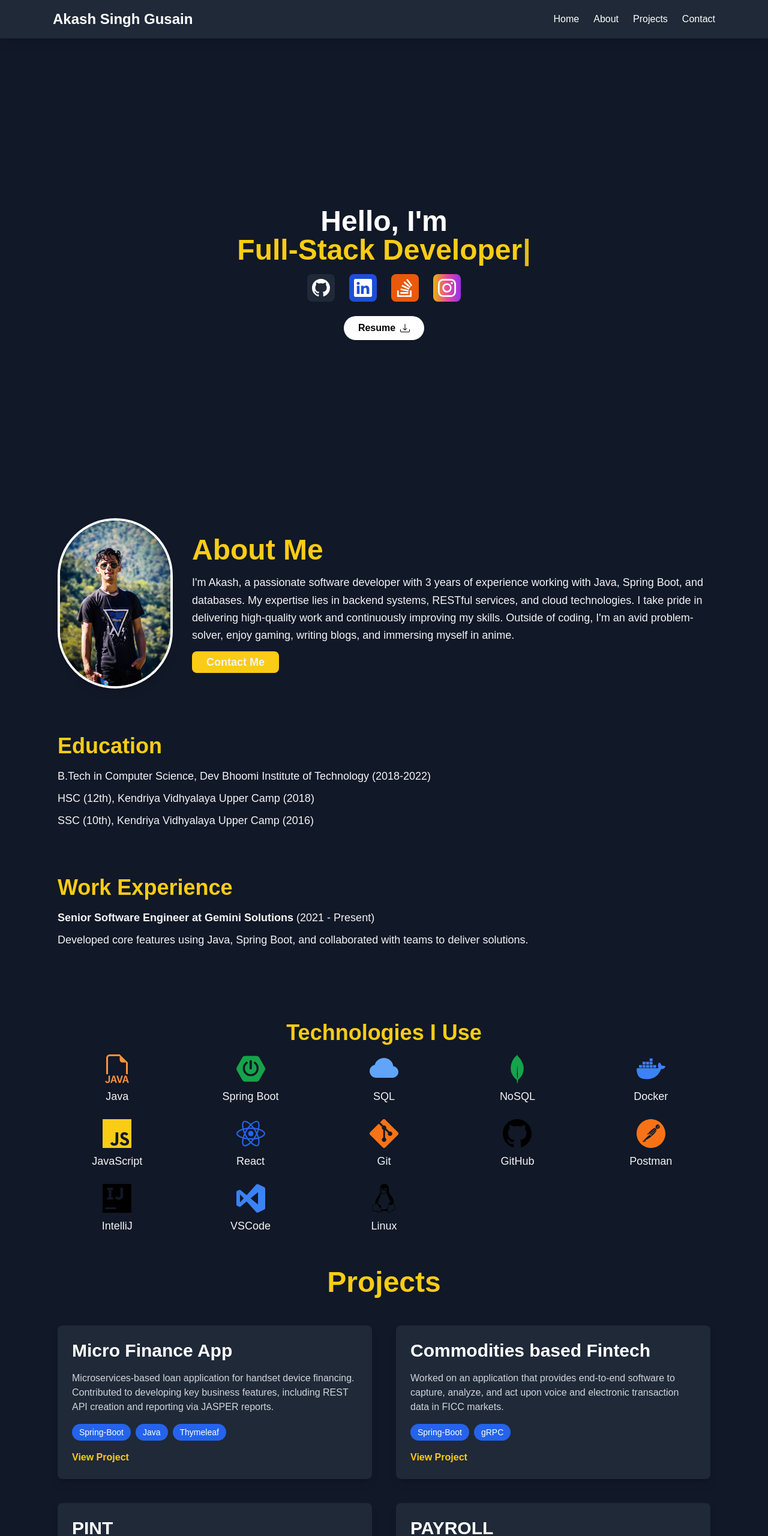
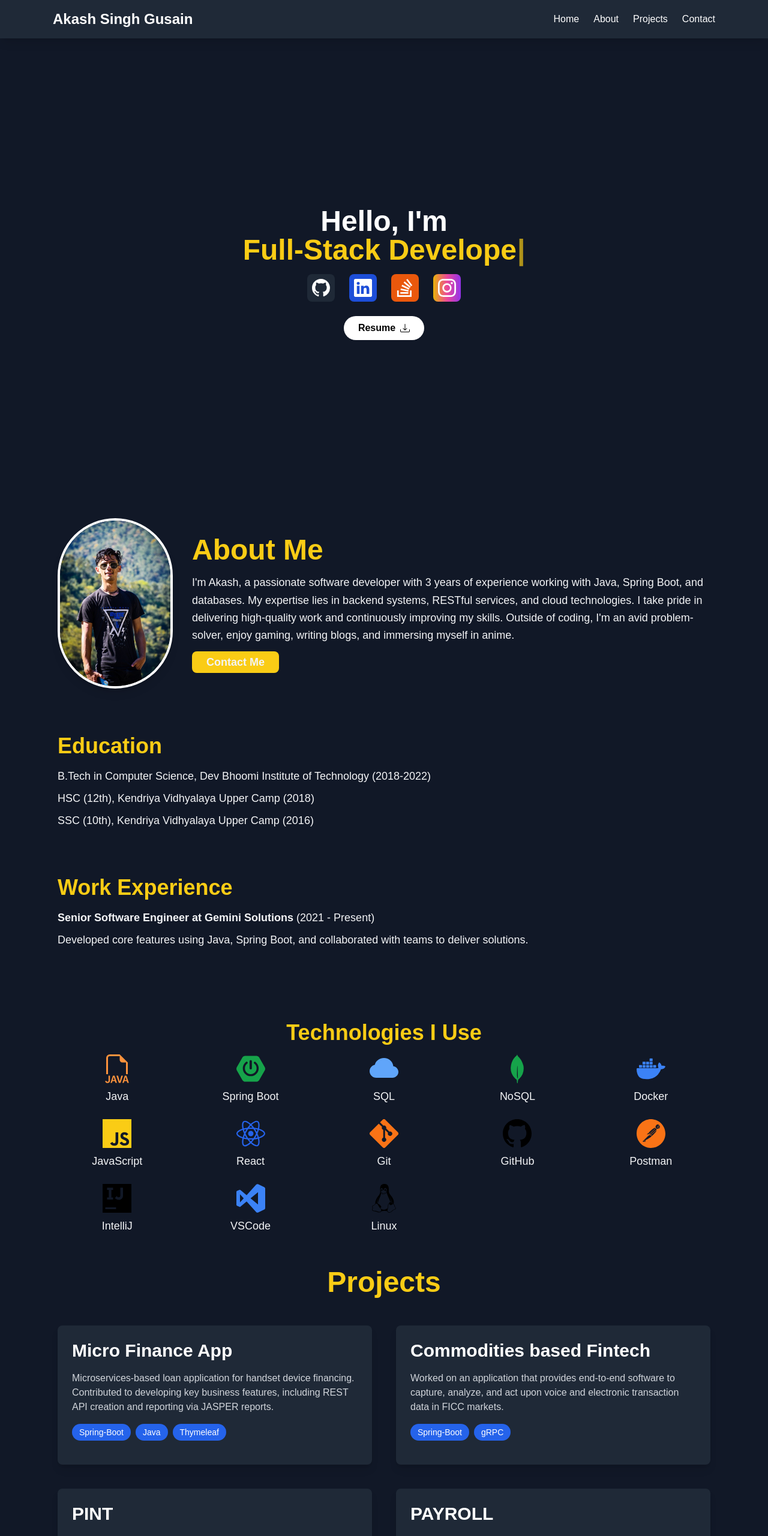
Before and after one commit to imakashgusain/Portfolio, a Next.js app: page / in a window 1280 px wide. Shown: the top 2561 px of the page at 60% size. Built offline with nearby package versions, Linux system fonts and the light colour scheme.

Commit message:
project link commented.

```diff
--- a/app/page.js
+++ b/app/page.js
@@ -92,7 +92,7 @@ const Navbar = () => {
                 ],
                 autoStart: true,
                 loop: true,
-                delay: 75,
+                delay: 80,
               }}
             />
           </span>
--- a/app/project/page.jsx
+++ b/app/project/page.jsx
@@ -73,12 +73,12 @@ function Project() {
                 </span>
               ))}
             </div>
-            <a
+            {/* <a
               href={project.link}
               className="text-yellow-400 font-semibold hover:underline"
             >
               View Project
-            </a>
+            </a> */}
           </div>
         ))}
       </div>
```
